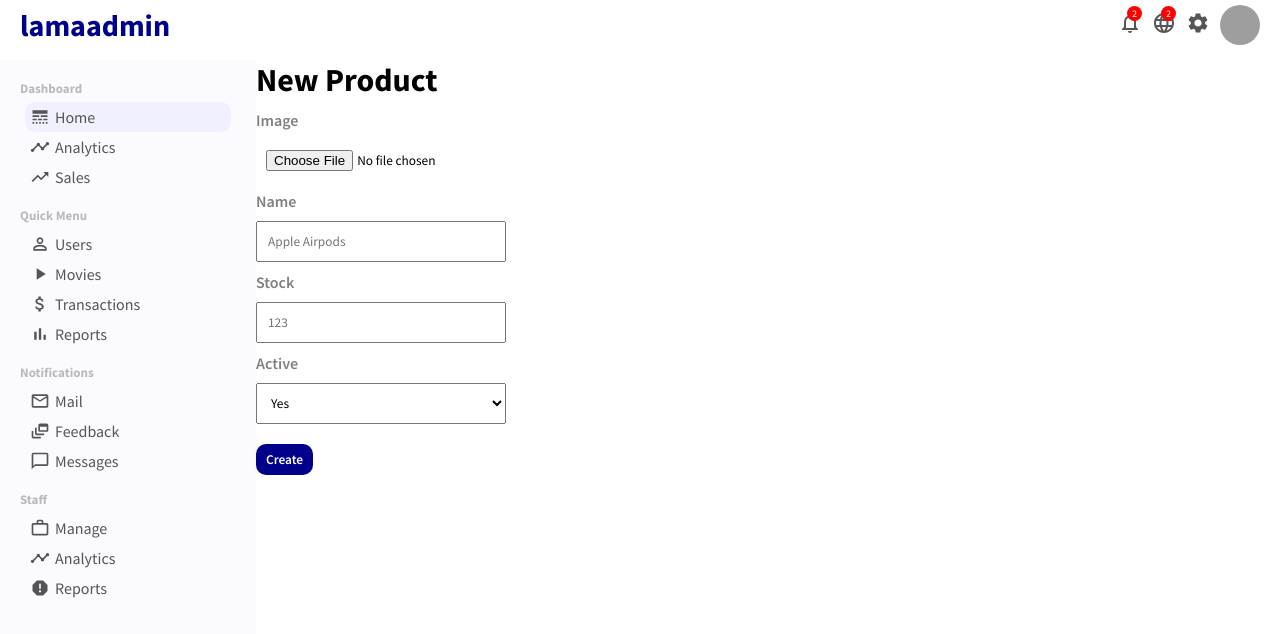
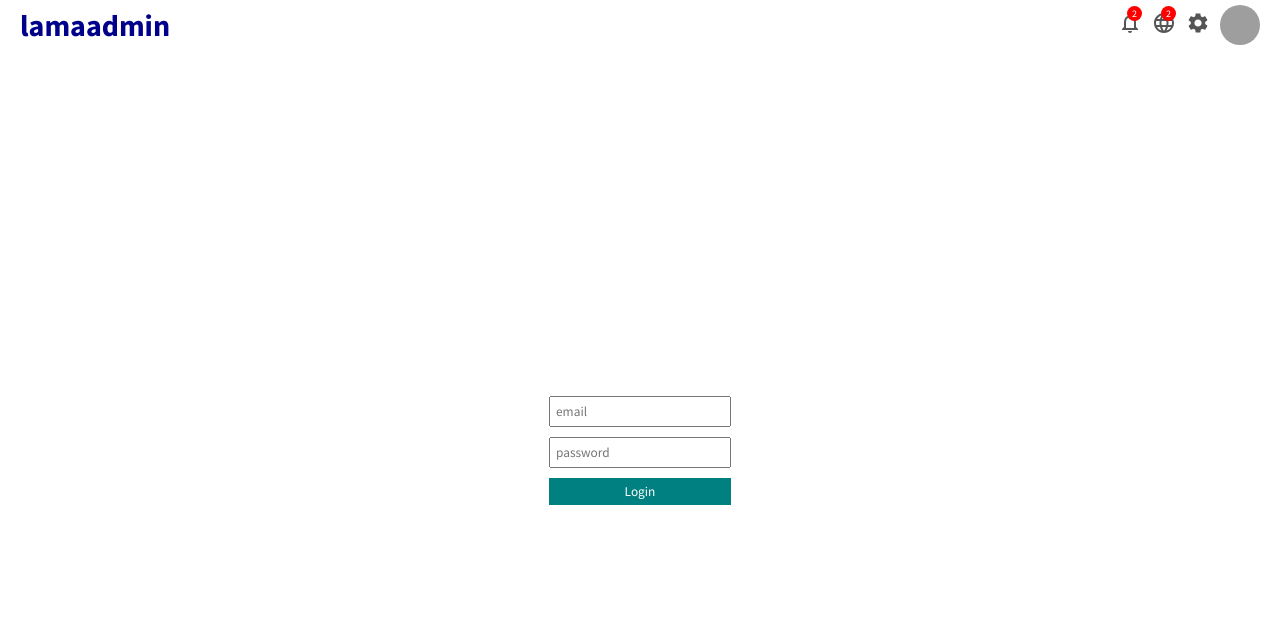
Before and after one commit to mahabur-rahman/netflix-update, a React (Create React App) app in the folder admin/: page /newproduct in a window 1280 px wide. Shown: the top 634 px of the page. Built offline with nearby package versions, Linux system fonts and the light colour scheme; grey boxes are pictures that could not be loaded; the HTML template or start-up script is replaced by a standard one.

Commit message:
if user has then condition apply

```diff
--- a/admin/src/App.js
+++ b/admin/src/App.js
@@ -2,7 +2,12 @@ import Sidebar from "./components/sidebar/Sidebar";
 import Topbar from "./components/topbar/Topbar";
 import "./app.css";
 import Home from "./pages/home/Home";
-import { BrowserRouter as Router, Switch, Route } from "react-router-dom";
+import {
+  BrowserRouter as Router,
+  Switch,
+  Route,
+  Redirect,
+} from "react-router-dom";
 import UserList from "./pages/userList/UserList";
 import User from "./pages/user/User";
 import NewUser from "./pages/newUser/NewUser";
@@ -10,17 +15,20 @@ import ProductList from "./pages/productList/ProductList";
 import Product from "./pages/product/Product";
 import NewProduct from "./pages/newProduct/NewProduct";
 import Login from "./pages/login/Login";
+import { useContext } from "react";
+import { AuthContext } from "./context/authContext/AuthContext";
 
 function App() {
+  const { user } = useContext(AuthContext);
+
   return (
     <>
       <Router>
         <Topbar />
         <Switch>
-          <Route path="/login">
-            <Login />
-          </Route>
+          <Route path="/login">{user ? <Redirect to="/" /> : <Login />}</Route>
 
+          {user ? (
             <div className="container">
               <Sidebar />
               <Route exact path="/">
@@ -45,6 +53,9 @@ function App() {
                 <NewProduct />
               </Route>
             </div>
+          ) : (
+            <Login />
+          )}
         </Switch>
       </Router>
     </>
--- a/admin/src/context/authContext/apiCalls.js
+++ b/admin/src/context/authContext/apiCalls.js
@@ -6,7 +6,9 @@ export const login = async (user, dispatch) => {
   try {
     const res = await axios.post("auth/login", user);
     // console.log(res.data);
-    dispatch(loginSuccess(res.data));
+    // dispatch(loginSuccess(res.data));
+
+    res.data.isAdmin && dispatch(loginSuccess(res.data));
   } catch (err) {
     dispatch(loginFailure());
   }
```
Lines whose indentation alone changed are shown as unchanged.
